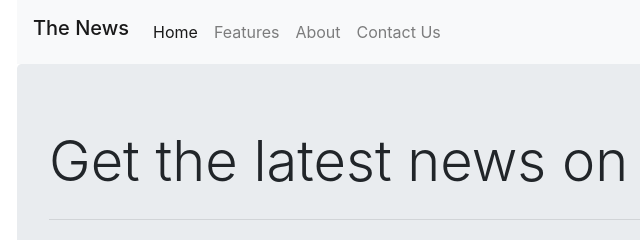
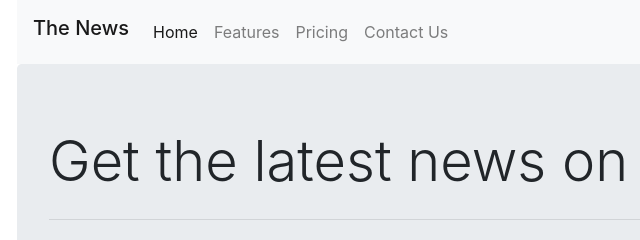
Before and after one commit to Dilshan-Udara/MyProject, a plain HTML site: page index.html in a window 1280 px wide. Shown: the top 240 px of the page, 68-708 px from the left. Drawn offline with nearby package versions, Linux system fonts and the light colour scheme.

Commit message:
First change of file

```diff
--- a/index.html
+++ b/index.html
@@ -20,7 +20,7 @@
                     <div class="navbar-nav">
                         <a class="nav-item nav-link active disabled" href="#">Home</a>
                         <a class="nav-item nav-link" href="#">Features</a>
-                        <a class="nav-item nav-link" href="#">About</a>
+                        <a class="nav-item nav-link" href="#">Pricing</a>
                         <a class="nav-item nav-link" href="#">Contact Us</a>
                     </div>
                 </div>
```
